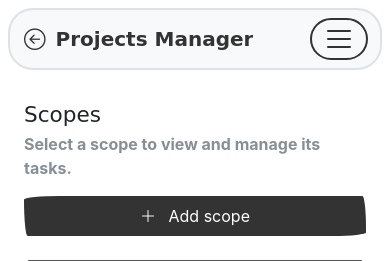
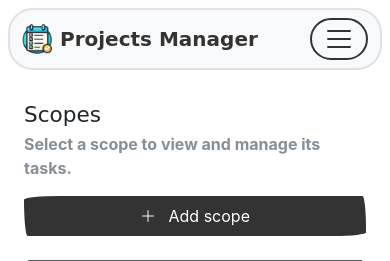
Before and after one commit to hamlet2k/ProjectsManager, a Flask app: page /scope/ in a window 390 px wide. Shown: the top 261 px of the page. Run offline with Flask 3, Linux system fonts and the light colour scheme; the visitor is signed in with stand-in values (Sample User, id 1); some libraries are stand-ins or nearby versions; some web fonts are replaced.

Commit message:
On the mobile version too, do not display the back button when in the scopes page, instead display the app icon.

```diff
--- a/templates/components/navbar.html
+++ b/templates/components/navbar.html
@@ -1,5 +1,7 @@
 <nav class="navbar navbar-expand-md mx-2 my-2 bg-body-tertiary border border-secondary-subtle rounded">
   <div class="container-fluid d-flex align-items-center flex-wrap">
+    {% set on_scope_list = request.endpoint == 'scopes.list_scopes' %}
+    {% if not on_scope_list %}
     <a
       class="btn btn-link p-0 me-2 d-inline-flex d-md-none align-items-center justify-content-center"
       href="{{ url_for('scopes.list_scopes') if g.scope else url_for('home') }}"
@@ -11,6 +13,23 @@
       <i class="bi bi-arrow-left-circle fs-4" aria-hidden="true"></i>
       <span class="visually-hidden">Back to project selection</span>
     </a>
+    {% else %}
+    <a
+      class="navbar-brand d-inline-flex d-md-none align-items-center gap-2 me-2"
+      href="{{ url_for('home') }}"
+      aria-label="Projects Manager home"
+      title="Projects Manager"
+    >
+      <img
+        src="{{ url_for('static', filename='images/fav-big.png') }}"
+        alt="Projects Manager"
+        width="30"
+        height="30"
+        class="d-inline-block"
+      />
+      <span class="visually-hidden">Projects Manager</span>
+    </a>
+    {% endif %}
 
     <a
       class="navbar-brand d-none d-md-inline-flex align-items-center gap-2 text-truncate"
@@ -30,7 +49,6 @@
       <span class="visually-hidden">Back to projects</span>
     </a>
 
-    {% set on_scope_list = request.endpoint == 'scopes.list_scopes' %}
     {% if not on_scope_list %}
     <a
       class="btn btn-link p-0 me-2 d-none d-md-inline-flex align-items-center justify-content-center"
```
